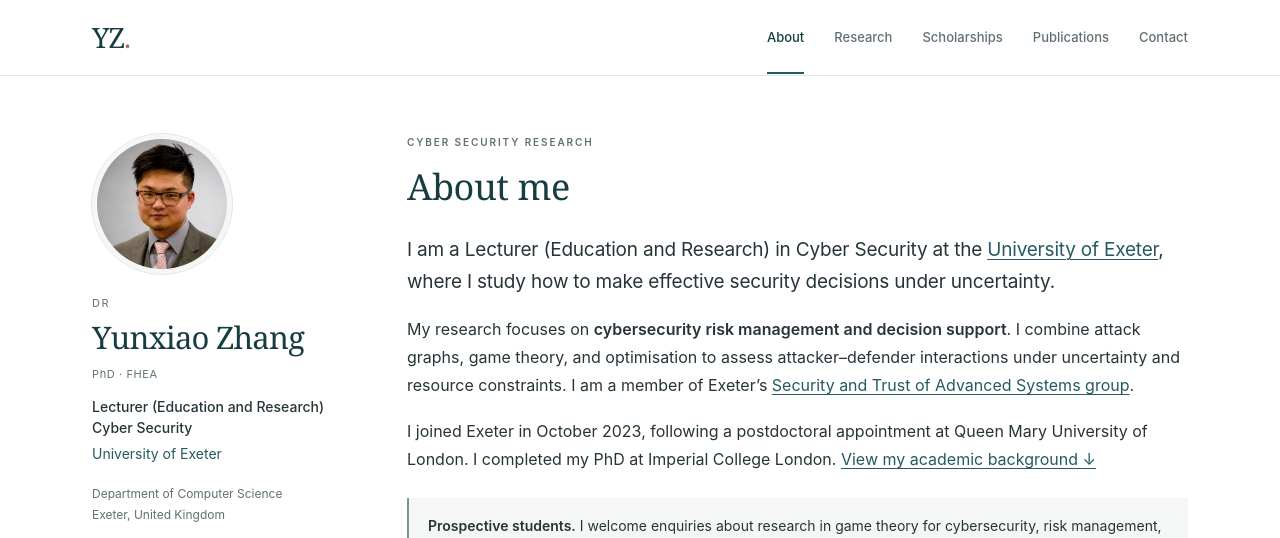
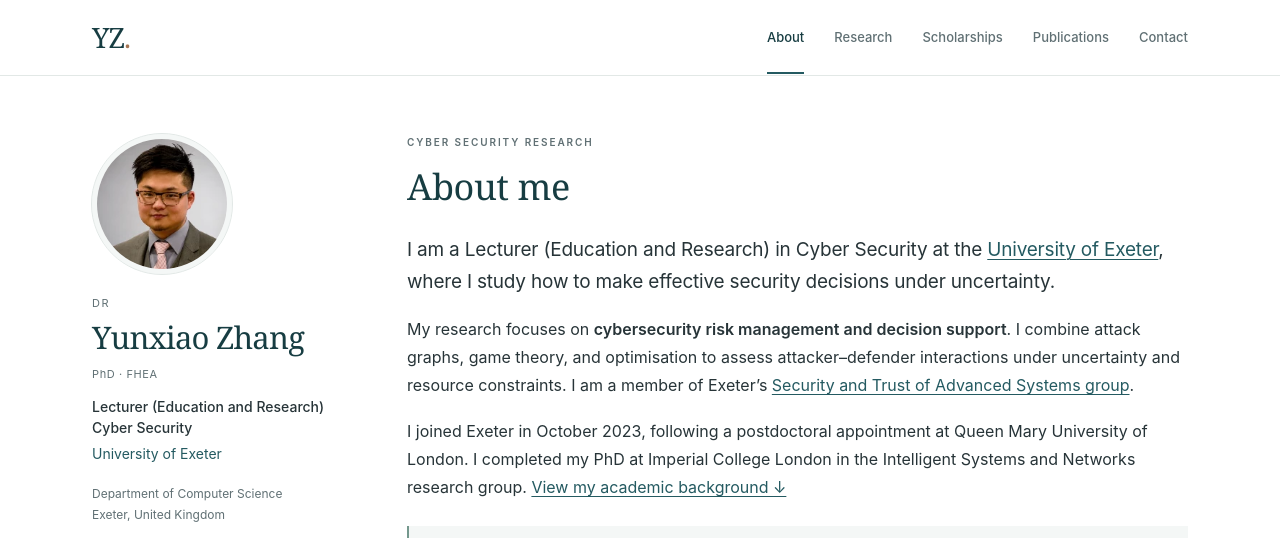
Before and after one commit to XXZhang1993/xxzhang1993.github.io, a plain HTML site: page index.html in a window 1280 px wide. Shown: the top 538 px of the page. Drawn offline with Linux system fonts and the light colour scheme.

Commit message:
Update index.html

```diff
--- a/index.html
+++ b/index.html
@@ -61,7 +61,7 @@
         <h2 id="about-title">About me</h2>
         <p class="intro">I am a Lecturer (Education and Research) in Cyber Security at the <a href="https://www.exeter.ac.uk/">University of Exeter</a>, where I study how to make effective security decisions under uncertainty.</p>
         <p>My research focuses on <strong>cybersecurity risk management and decision support</strong>. I combine attack graphs, game theory, and optimisation to assess attacker–defender interactions under uncertainty and resource constraints. I am a member of Exeter’s <a href="https://computerscience.exeter.ac.uk/cyber-security/">Security and Trust of Advanced Systems group</a>.</p>
-        <p>I joined Exeter in October 2023, following a postdoctoral appointment at Queen Mary University of London. I completed my PhD at Imperial College London. <a href="#background">View my academic background <span aria-hidden="true">↓</span></a></p>
+        <p>I joined Exeter in October 2023, following a postdoctoral appointment at Queen Mary University of London. I completed my PhD at Imperial College London in the Intelligent Systems and Networks research group. <a href="#background">View my academic background <span aria-hidden="true">↓</span></a></p>
         <p class="student-note"><strong>Prospective students.</strong> I welcome enquiries about research in game theory for cybersecurity, risk management, AI for security, and AI safety. Please <a href="mailto:y.zhang12@exeter.ac.uk">email me</a> with your CV and a research proposal. See also <a href="#scholarships">Exeter–CSC scholarships for 2027 entry</a>.</p>
       </section>
 
```
